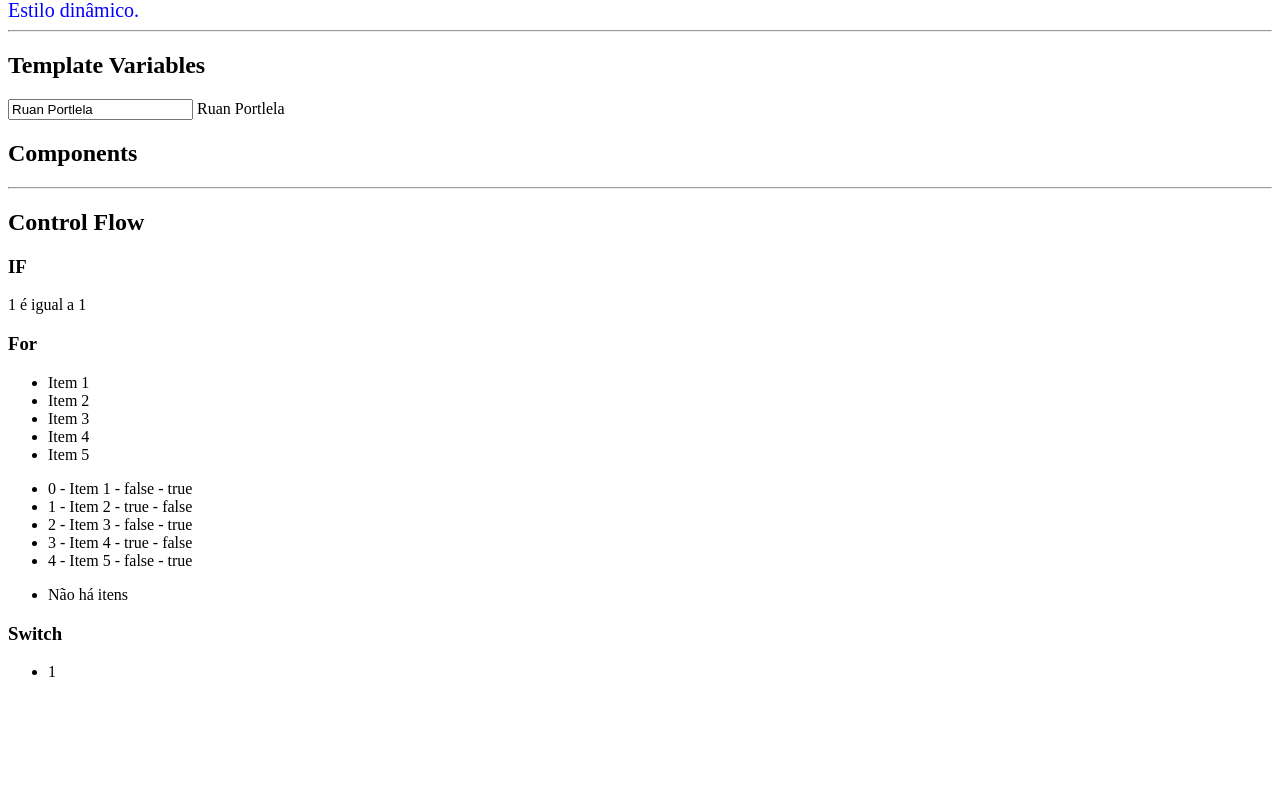
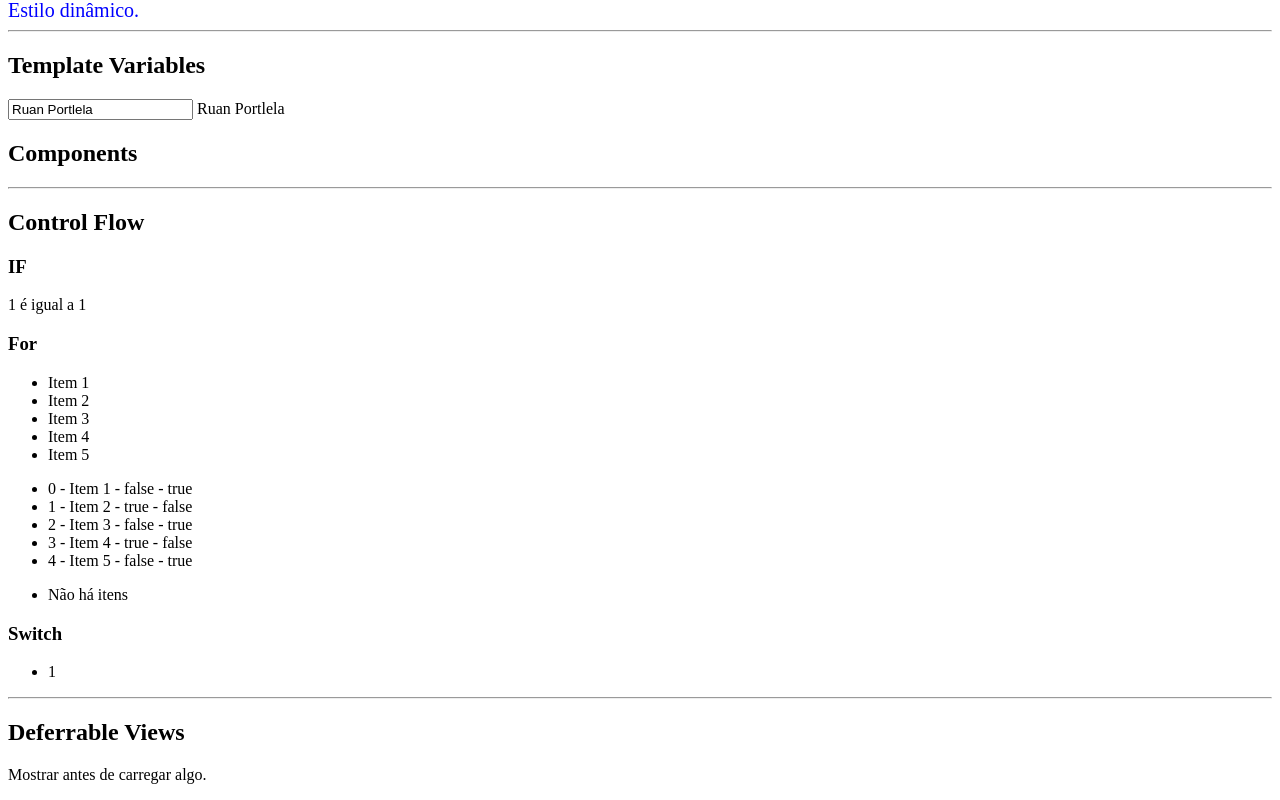
Before and after one commit to Ruan-Portella/angular-journey, an Angular app in the folder meu-primeiro-projeto/: page / in a window 1280 px wide. Shown: the part 1213-2013 px from the top of the page. Before the commit the page ends 1910 px from the top, so only its background shows below. Built offline with nearby package versions, Linux system fonts and the light colour scheme.

Commit message:
Feat: Deferrable Views

```diff
--- a/meu-primeiro-projeto/src/app/app.component.ts
+++ b/meu-primeiro-projeto/src/app/app.component.ts
@@ -5,10 +5,11 @@ import { NewComponent } from './components/new-component/new-component.component
 import { TemplateBindingComponent } from './components/template/template-binding/template-binding.component';
 import { TemplateVariablesComponent } from './components/template/template-variables/template-variables.component';
 import { TemplateControlFlowComponent } from './components/template/template-control-flow/template-control-flow.component';
+import { TemplateDeferrableViewsComponent } from "./components/template/template-deferrable-views/template-deferrable-views.component";
 
 @Component({
   selector: 'app-root',
-  imports: [CommonModule ,RouterOutlet, NewComponent, TemplateBindingComponent, TemplateVariablesComponent, TemplateControlFlowComponent],
+  imports: [CommonModule, RouterOutlet, NewComponent, TemplateBindingComponent, TemplateVariablesComponent, TemplateControlFlowComponent, TemplateDeferrableViewsComponent],
   template: `
    <router-outlet />
 
@@ -18,6 +19,7 @@ import { TemplateControlFlowComponent } from './components/template/template-con
     <app-template-binding />
     <app-template-variables />
     <app-template-control-flow />
+    <app-template-deferrable-views />
   `
 })
 export class AppComponent {}
--- /dev/null
+++ b/meu-primeiro-projeto/src/app/components/template/template-deferrable-views/template-deferrable-views.component.html
@@ -0,0 +1,13 @@
+<hr />
+
+<h2>Deferrable Views</h2>
+
+@defer(on hover) {
+  <app-new-component />
+} @placeholder {
+  <p>Mostrar antes de carregar algo.</p>
+} @loading {
+  <p>Loading...</p>
+} @error {
+  <p>Erro ao carregar o componente.</p>
+}
```
Also changed, not shown: meu-primeiro-projeto/src/app/components/template/template-deferrable-views/template-deferrable-views.component.ts (added, +12 -0 lines), meu-primeiro-projeto/src/app/components/template/template-deferrable-views/template-deferrable-views.component.scss (added).
